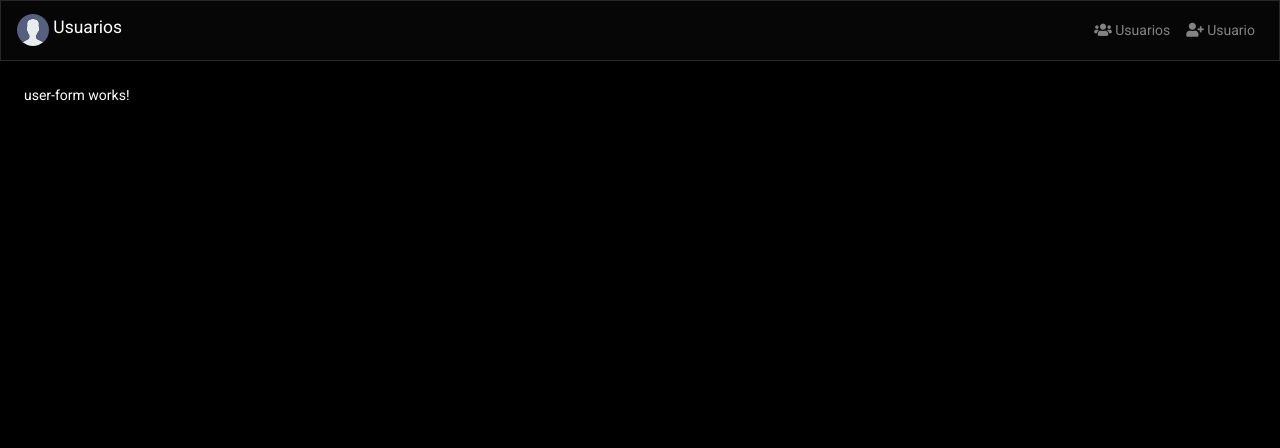
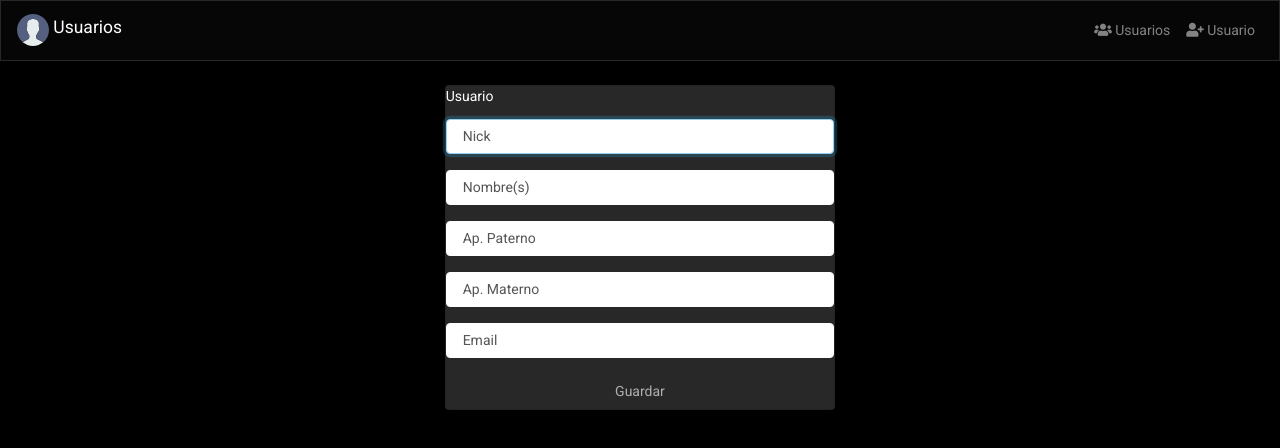
Before and after one commit to lachosoft/admon, an Angular app in the folder client/: page /users/add in a window 1280 px wide. Shown: the top 448 px of the page. Built offline with nearby package versions, Linux system fonts and the light colour scheme.

Commit message:
se creo el objeto usr y se vinculo con el componente user-form.component

```diff
--- a/client/src/app/app.module.ts
+++ b/client/src/app/app.module.ts
@@ -2,6 +2,8 @@ import { BrowserModule } from '@angular/platform-browser';
 import { NgModule } from '@angular/core';
 
 import {HttpClientModule} from '@angular/common/http';
+import {FormsModule} from '@angular/forms';
+
 
 import { AppRoutingModule } from './app-routing.module';
 import { AppComponent } from './app.component';
@@ -21,7 +23,8 @@ import {UsersService} from './services/users.service'
   imports: [
     BrowserModule,
     AppRoutingModule,
-    HttpClientModule
+    HttpClientModule,
+    FormsModule
   ],
   providers: [
     UsersService
--- a/client/src/app/components/user-form/user-form.component.html
+++ b/client/src/app/components/user-form/user-form.component.html
@@ -1,3 +1,29 @@
-<p>
-  user-form works!
-</p>
+<div class="col-md-4 offset-md-4">
+  <div class="card">
+    <div class="card-title">
+      Usuario
+    </div>
+    <div class="cardbody">
+      <form>
+        <div class="form-group">
+          <input type="text" name="nick" [(ngModel)]="usr.nick"  placeholder="Nick"  autofocus class="form-control">
+        </div>
+        <div class="form-group">
+          <input type="text" name="nombre" [(ngModel)]="usr.nombres" placeholder="Nombre(s)" class="form-control">
+        </div>
+        <div class="form-group">
+            <input type="text" name="appaterno" [(ngModel)]="usr.appaterno" placeholder="Ap. Paterno" class="form-control">
+        </div>
+        <div class="form-group">
+            <input type="text" name="apmaterno" [(ngModel)]="usr.apmaterno" placeholder="Ap. Materno" class="form-control">
+        </div>
+        <div class="form-group">
+            <input type="text" name="email" [(ngModel)]="usr.email"  placeholder="Email" class="form-control">
+        </div>
+        <button class="btn btn-sucess btn-block" (click)="saveUser()" >
+          Guardar
+        </button>
+      </form>
+    </div>
+  </div>
+</div>
--- a/client/src/app/components/user-form/user-form.component.ts
+++ b/client/src/app/components/user-form/user-form.component.ts
@@ -1,4 +1,7 @@
-import { Component, OnInit } from '@angular/core';
+import { Component, OnInit, HostBinding } from '@angular/core';
+import { User } from '../../modules/User';
+
+import {UsersService} from '../../services/users.service'
 
 @Component({
   selector: 'app-user-form',
@@ -7,9 +10,32 @@ import { Component, OnInit } from '@angular/core';
 })
 export class UserFormComponent implements OnInit {
 
-  constructor() { }
+  @HostBinding('class') clasese = "row";
+
+  usr: User = {
+    idUsr : 0,
+    nick : ``,
+	  nombres : ``,
+	  appaterno : ``,
+	  apmaterno : ``,
+	  email : ``,
+    deleted : 0,
+    deletedon : new Date(),
+    deletedby : 0,
+    createdon : new Date(),
+	  createdby : 0
+  };
+
+  constructor(private userService : UsersService) {
+
+  }
 
   ngOnInit() {
   }
 
+  saveUser()
+  {
+    console.log(this.usr);
+  }
+
 }
```
